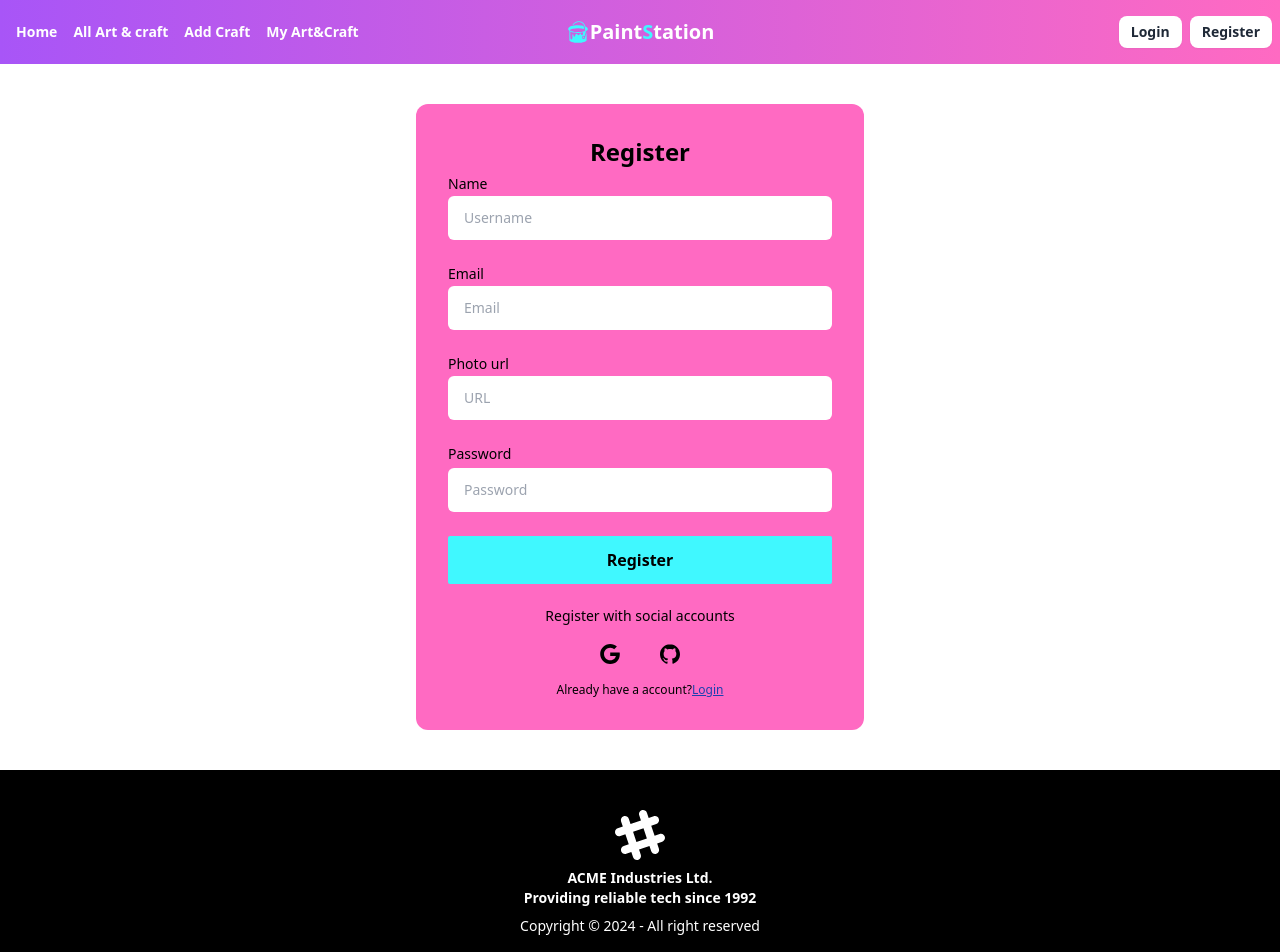
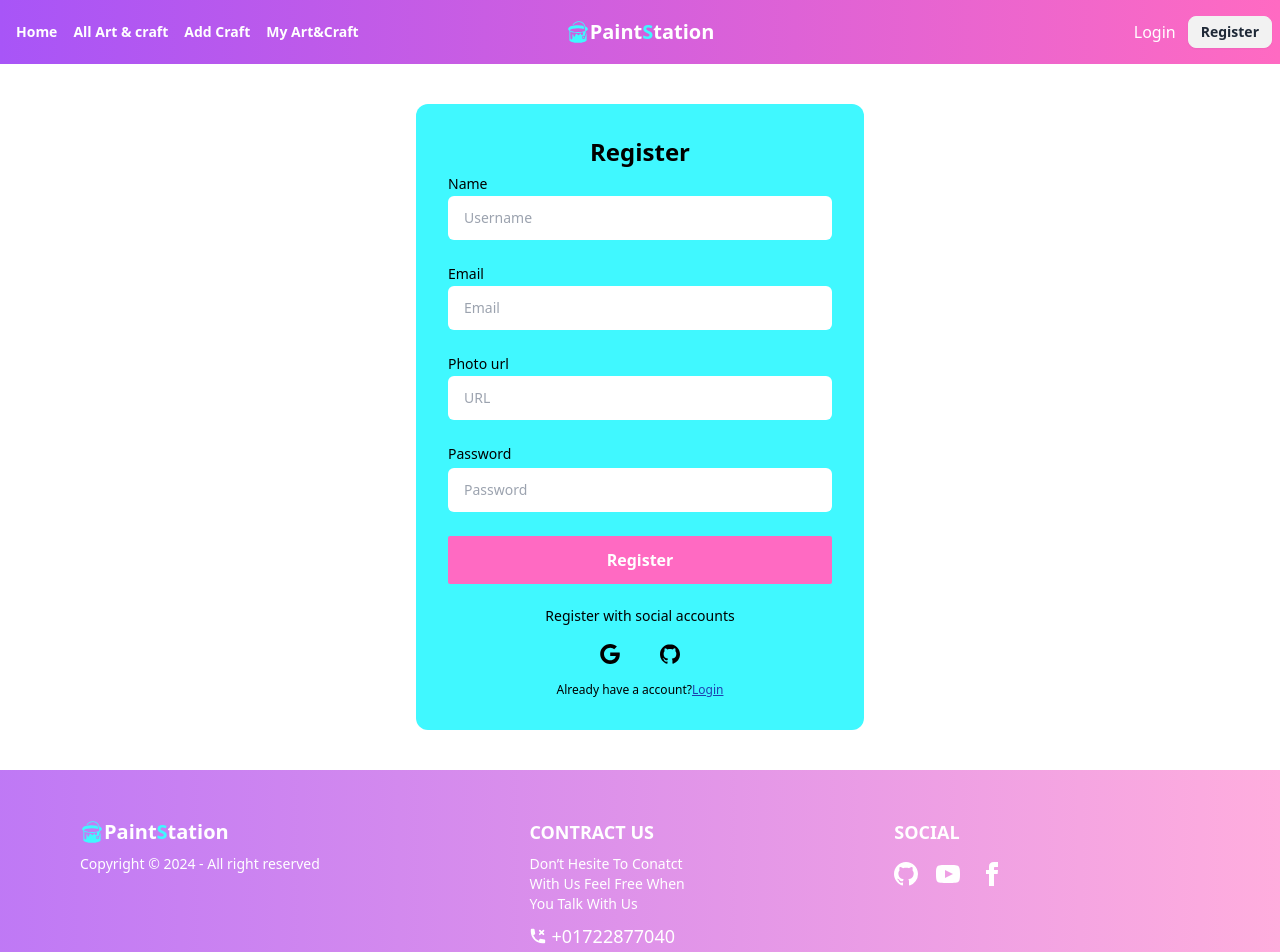
Before and after one commit to Mdafsarx/ph-10-as-client, a React (Vite) app: page /Register in a window 1280 px wide. Shown: the top 952 px of the page. Built offline with nearby package versions, Linux system fonts and the light colour scheme; no server answers.

Commit message:
npm run build done

```diff
--- a/src/Components/AddCraftSection.jsx
+++ b/src/Components/AddCraftSection.jsx
@@ -8,7 +8,7 @@ const AddCraftSection = () => {
         const cost =e.target.cost.value ;
         const name=e.target.name.value ;
         const Craft={imgUrl,cost,name};
-        axios.post('http://localhost:3000/craftSection',Craft).
+        axios.post('https://ph-10-as-server.vercel.app/craftSection',Craft).
         then(data=>{
             console.log(data.data)
             if(data.data.insertedId){
--- a/src/Components/Footer.jsx
+++ b/src/Components/Footer.jsx
@@ -1,23 +1,36 @@
+import { GiPaintBucket } from "react-icons/gi";
+import { BsGithub } from "react-icons/bs";
+import { HiPhoneMissedCall } from "react-icons/hi";
+
+
+
 const Footer = () => {
     return (
-        <div className="bg-black *:text-white">
-            <footer className="footer footer-center p-10 ">
-                <aside>
-                    <svg width="50" height="50" viewBox="0 0 24 24" xmlns="http://www.w3.org/2000/svg" fillRule="evenodd" clipRule="evenodd" className="inline-block fill-current"><path d="M22.672 15.226l-2.432.811.841 2.515c.33 1.019-.209 2.127-1.23 2.456-1.15.325-2.148-.321-2.463-1.226l-.84-2.518-5.013 1.677.84 2.517c.391 1.203-.434 2.542-1.831 2.542-.88 0-1.601-.564-1.86-1.314l-.842-2.516-2.431.809c-1.135.328-2.145-.317-2.463-1.229-.329-1.018.211-2.127 1.231-2.456l2.432-.809-1.621-4.823-2.432.808c-1.355.384-2.558-.59-2.558-1.839 0-.817.509-1.582 1.327-1.846l2.433-.809-.842-2.515c-.33-1.02.211-2.129 1.232-2.458 1.02-.329 2.13.209 2.461 1.229l.842 2.515 5.011-1.677-.839-2.517c-.403-1.238.484-2.553 1.843-2.553.819 0 1.585.509 1.85 1.326l.841 2.517 2.431-.81c1.02-.33 2.131.211 2.461 1.229.332 1.018-.21 2.126-1.23 2.456l-2.433.809 1.622 4.823 2.433-.809c1.242-.401 2.557.484 2.557 1.838 0 .819-.51 1.583-1.328 1.847m-8.992-6.428l-5.01 1.675 1.619 4.828 5.011-1.674-1.62-4.829z"></path></svg>
-                    <p className="font-bold">
-                        ACME Industries Ltd. <br />Providing reliable tech since 1992
-                    </p>
+        <footer className="footer py-12 px-20 bg-gradient-to-r from-[#AF57F3CC] to-[#FF6AC28C] *:text-white  ">
+            <aside className="">
+            <div className="flex items-center">
+                    <p className="text-2xl text-[#40F8FF]"><GiPaintBucket /></p>
+                    <h2 className="md:text-xl font-bold">
+                        Paint<span className="text-[#40F8FF]">S</span>tation</h2>
+                </div>
                 <p>Copyright © 2024 - All right reserved</p>
             </aside>
             <nav>
+                <h6 className="text-white font-black text-lg uppercase">Contract us</h6>
+                <p>Don’t Hesite To Conatct <br />
+                     With Us Feel Free When <br /> You Talk With Us</p>
+                     <p className="flex items-center gap-1 text-lg"><HiPhoneMissedCall />+01722877040</p>
+            </nav>
+            <nav className="space-y-2">
+            <h6 className="text-white font-black text-lg uppercase">Social</h6>
                 <div className="grid grid-flow-col gap-4">
-                        <a><svg xmlns="http://www.w3.org/2000/svg" width="24" height="24" viewBox="0 0 24 24" className="fill-current"><path d="M24 4.557c-.883.392-1.832.656-2.828.775 1.017-.609 1.798-1.574 2.165-2.724-.951.564-2.005.974-3.127 1.195-.897-.957-2.178-1.555-3.594-1.555-3.179 0-5.515 2.966-4.797 6.045-4.091-.205-7.719-2.165-10.148-5.144-1.29 2.213-.669 5.108 1.523 6.574-.806-.026-1.566-.247-2.229-.616-.054 2.281 1.581 4.415 3.949 4.89-.693.188-1.452.232-2.224.084.626 1.956 2.444 3.379 4.6 3.419-2.07 1.623-4.678 2.348-7.29 2.04 2.179 1.397 4.768 2.212 7.548 2.212 9.142 0 14.307-7.721 13.995-14.646.962-.695 1.797-1.562 2.457-2.549z"></path></svg></a>
-                        <a><svg xmlns="http://www.w3.org/2000/svg" width="24" height="24" viewBox="0 0 24 24" className="fill-current"><path d="M19.615 3.184c-3.604-.246-11.631-.245-15.23 0-3.897.266-4.356 2.62-4.385 8.816.029 6.185.484 8.549 4.385 8.816 3.6.245 11.626.246 15.23 0 3.897-.266 4.356-2.62 4.385-8.816-.029-6.185-.484-8.549-4.385-8.816zm-10.615 12.816v-8l8 3.993-8 4.007z"></path></svg></a>
-                        <a><svg xmlns="http://www.w3.org/2000/svg" width="24" height="24" viewBox="0 0 24 24" className="fill-current"><path d="M9 8h-3v4h3v12h5v-12h3.642l.358-4h-4v-1.667c0-.955.192-1.333 1.115-1.333h2.885v-5h-3.808c-3.596 0-5.192 1.583-5.192 4.615v3.385z"></path></svg></a>
+                    <a href="https://github.com/Mdafsarx" target="_blank"><BsGithub className="text-2xl" /></a>
+                    <a href="https://www.youtube.com/channel/UCfokMm6sYTLAP1_071QLrEA" target="_blank"><svg xmlns="http://www.w3.org/2000/svg" width="28" height="24" viewBox="0 0 24 24" className="fill-current"><path d="M19.615 3.184c-3.604-.246-11.631-.245-15.23 0-3.897.266-4.356 2.62-4.385 8.816.029 6.185.484 8.549 4.385 8.816 3.6.245 11.626.246 15.23 0 3.897-.266 4.356-2.62 4.385-8.816-.029-6.185-.484-8.549-4.385-8.816zm-10.615 12.816v-8l8 3.993-8 4.007z"></path></svg></a>
+                    <a href="https://web.facebook.com/profile.php?id=61554716528686&.id=61554716528686&_rdc=1&_rdr" target="_blank"><svg xmlns="http://www.w3.org/2000/svg" width="28" height="24" viewBox="0 0 24 24" className="fill-current"><path d="M9 8h-3v4h3v12h5v-12h3.642l.358-4h-4v-1.667c0-.955.192-1.333 1.115-1.333h2.885v-5h-3.808c-3.596 0-5.192 1.583-5.192 4.615v3.385z"></path></svg></a>
                 </div>
             </nav>
+
         </footer>
-        </div>
     );
 };
 
--- a/src/Components/Navbar.jsx
+++ b/src/Components/Navbar.jsx
@@ -9,10 +9,10 @@ const Navbar = () => {
     const { user, Logout, loading } = useContext(AuthCOntext);
 
     const PageLink = <>
-        <NavLink to={'/'}>Home</NavLink>
-        <NavLink to={'/allArt&Craft'}>All Art & craft</NavLink>
-        <NavLink to={'/addCraft'}>Add Craft</NavLink>
-        <NavLink to={`/myArt&Craft/${user?.email}`}>My Art&Craft</NavLink>
+        <NavLink className={({isActive})=>isActive?'btn btn-sm':''} to={'/'}>Home</NavLink>
+        <NavLink className={({isActive})=>isActive?'btn btn-sm':''} to={'/allArt&Craft'}>All Art & craft</NavLink>
+        <NavLink className={({isActive})=>isActive?'btn btn-sm':''} to={'/addCraft'}>Add Craft</NavLink>
+        <NavLink className={({isActive})=>isActive?'btn btn-sm':''} to={`/myArt&Craft/${user?.email}`}>My Art&Craft</NavLink>
     </>
 
     function handleLogout() {
@@ -30,7 +30,7 @@ const Navbar = () => {
                         <div tabIndex={0} role="button" className="btn btn-ghost lg:hidden">
                             <svg xmlns="http://www.w3.org/2000/svg" className="h-5 w-5" fill="none" viewBox="0 0 24 24" stroke="currentColor"><path strokeLinecap="round" strokeLinejoin="round" strokeWidth="2" d="M4 6h16M4 12h8m-8 6h16" /></svg>
                         </div>
-                        <ul tabIndex={0} className="menu font-bold menu-sm dropdown-content mt-3 text-black z-50 p-2 shadow bg-base-100 rounded-box w-40">
+                        <ul tabIndex={0} className="menu font-bold menu-sm dropdown-content mt-3 text-black z-50 p-2 shadow bg-base-100 rounded-box w-32 space-y-2">
                             {PageLink}
                         </ul>
                     </div>
@@ -58,13 +58,13 @@ const Navbar = () => {
                         user ?
                             <div className="navbar-end flex items-center gap-2">
                                 <div className="dropdown dropdown-hover">
-                                    <div  className="">
-                                    <div className="avatar placeholder">
+                                    <div className="">
+                                        <div className="avatar placeholder">
                                             <div className=" rounded-full w-8 ring ring-[#40F8FF] ring-offset-base-100 ">
                                                 <img src={user?.photoURL} alt="" />
                                             </div>
                                         </div>
-                                        </div>
+                                    </div>
                                     <ul className="dropdown-content z-50 text-black menu p-2 shadow bg-base-100 rounded-lg w-auto">
                                         <h2>{user?.displayName}</h2>
                                     </ul>
@@ -72,9 +72,9 @@ const Navbar = () => {
 
                                 <button className="btn bg-white btn-sm font-bold border-0" onClick={handleLogout}>Logout</button>
                             </div> :
-                            <div className="navbar-end flex items-center gap-1 md:gap-2">
-                                <NavLink className="btn bg-white btn-sm font-bold border-0" to={'/Login'}>Login</NavLink>
-                                <NavLink className="btn bg-white btn-sm font-bold border-0" to={'/Register'}>Register</NavLink>
+                            <div className="navbar-end flex items-center gap-1 md:gap-3">
+                                <NavLink className={({isActive})=>isActive?'btn btn-sm':'text-base hover:underline'} to={'/Login'}>Login</NavLink>
+                                <NavLink className={({isActive})=>isActive?'btn btn-sm':'text-base hover:underline'} to={'/Register'}>Register</NavLink>
                             </div>
                         : <div className="navbar-end"><span className="loading loading-bars loading-md"></span></div>
 
--- a/src/Pages/Home/CraftItems.jsx
+++ b/src/Pages/Home/CraftItems.jsx
@@ -15,7 +15,7 @@ const CraftItems = () => {
 
     const [items, setItems] = useState([])
     useEffect(() => {
-        axios.get('http://localhost:3000/CraftItem')
+        axios.get('https://ph-10-as-server.vercel.app/CraftItem')
             .then(data => setItems(data.data))
     }, [])
 
--- a/src/Pages/Home/PopularProduct.jsx
+++ b/src/Pages/Home/PopularProduct.jsx
@@ -6,7 +6,7 @@ const PopularProduct = () => {
 
     const [items, setItems] = useState([]);
     useEffect(() => {
-        axios.get('http://localhost:3000/CraftItem')
+        axios.get('https://ph-10-as-server.vercel.app/CraftItem')
             .then(data => setItems(data.data))
     }, [])
     const [show, setShow] = useState(10);
--- a/src/Pages/Login/Login.jsx
+++ b/src/Pages/Login/Login.jsx
@@ -54,7 +54,7 @@ const Login = () => {
     }
 
     return (
-        <div className="flex justify-center py-10">
+        <div className="flex justify-center md:py-10">
 
 
 
@@ -69,7 +69,7 @@ const Login = () => {
                         <label htmlFor="password" className="block ">Password</label>
                         <input type="password" name="password" placeholder="Password" className="w-full text-black px-4 py-3 rounded-md dark:text-gray-800 focus:dark:border-violet-600" />
                     </div>
-                    <button className="block w-full p-3 text-center rounded-sm text-white font-bold bg-[#FF6AC2]">Login in</button>
+                    <button className="block w-full p-3 text-center rounded-sm text-white font-bold bg-[#FF6AC2]">Login</button>
                 </form>
                 <div className="flex items-center pt-4 space-x-1">
                     <div className="flex-1 h-px sm:w-16 "></div>
--- a/src/Pages/Register/Register.jsx
+++ b/src/Pages/Register/Register.jsx
@@ -72,9 +72,9 @@ const Register = () => {
 
     return (
         <div>
-            <div className="flex justify-center py-10">
+            <div className="flex justify-center md:py-10">
 
-                <div className="w-full max-w-md p-8 space-y-1.5 rounded-xl bg-[#FF6AC2] text-black ">
+                <div className="w-full max-w-md p-8 space-y-1.5 md:rounded-xl bg-[#40F8FF] text-black ">
                     <h1 className="text-2xl font-bold text-center">Register</h1>
                     <form onSubmit={handleRegister} className="space-y-6">
 
@@ -102,7 +102,7 @@ const Register = () => {
                         </div>
 
 
-                        <button className="block w-full p-3 text-center rounded-sm text-black font-bold bg-[#40F8FF]">Register</button>
+                        <button className="block w-full p-3 text-center rounded-sm text-white font-bold bg-[#FF6AC2]">Register</button>
                     </form>
                     <div className="flex items-center pt-4 space-x-1">
                         <div className="flex-1 h-px sm:w-16 "></div>
--- a/src/Pages/addCraft/AddCraft.jsx
+++ b/src/Pages/addCraft/AddCraft.jsx
@@ -20,7 +20,7 @@ const AddCraft = () => {
         const Image = e.target.Image.value;
         const Item = e.target.Item.value;
         const data = { name, email, description, price, rating, customization, processing, subcategory, stock, Image, Item }
-        axios.post('http://localhost:3000/ArtCraft', data)
+        axios.post('https://ph-10-as-server.vercel.app/ArtCraft', data)
             .then(data => {
                 if (data.data.insertedId) {
                     toast.success('Craft added successful');
--- a/src/Pages/myArt&Craft/MyArtCraft.jsx
+++ b/src/Pages/myArt&Craft/MyArtCraft.jsx
@@ -11,7 +11,7 @@ const MyArtCraft = () => {
 
     useEffect(()=>{
 
-      axios.get(`http://localhost:3000/ArtCraft/${user?.email}`)
+      axios.get(`https://ph-10-as-server.vercel.app/ArtCraft/${user?.email}`)
       .then(data=>{
         setData(data.data)
       })
--- a/src/Pages/myArt&Craft/MyCraft.jsx
+++ b/src/Pages/myArt&Craft/MyCraft.jsx
@@ -13,7 +13,7 @@ const MyCraft = ({ data , Reload ,SetReload}) => {
     }
 
     const handleDelete=()=>{
-     axios.delete(`http://localhost:3000/ArtCraft/${_id}`)
+     axios.delete(`https://ph-10-as-server.vercel.app/ArtCraft/${_id}`)
      .then(data=>{
         if(data.data.deletedCount===1){
             toast.success('Delete successful')
--- a/src/Pages/myArt&Craft/UpdateRoute.jsx
+++ b/src/Pages/myArt&Craft/UpdateRoute.jsx
@@ -12,7 +12,7 @@ const UpdateRoute = () => {
     const { description, price, rating, customization, processing, subcategory, stock, Image, Item , _id} = Data || {}
 
    useEffect(()=>{
-    axios.get(`http://localhost:3000/ArtCraft/email/${id}`)
+    axios.get(`https://ph-10-as-server.vercel.app/ArtCraft/email/${id}`)
     .then(data=>setData(data.data))
    },[])
 
@@ -28,7 +28,7 @@ const UpdateRoute = () => {
          const Image = e.target.Image.value;
          const Item = e.target.Item.value;
          const data = {  description, price, rating, customization, processing, subcategory, stock, Image, Item }
-         axios.put(`http://localhost:3000/ArtCraft/${_id}`,data)
+         axios.put(`https://ph-10-as-server.vercel.app/ArtCraft/${_id}`,data)
          .then(data=>{
             if(data.data.modifiedCount===1){
                 toast.success('Updated successful')
--- a/src/Routes/routes.jsx
+++ b/src/Routes/routes.jsx
@@ -33,13 +33,13 @@ const router = createBrowserRouter([
       {
         path:'/myArt&Craft/:email',
         element:<PrivateRoute><MyArtCraft/></PrivateRoute>,
-        // loader:({params})=>fetch(`http://localhost:3000/ArtCraft/${params.email}`)
+        // loader:({params})=>fetch(`https://ph-10-as-server.vercel.app/ArtCraft/${params.email}`)
       },
 
       {
         path:'/myArt&Craft/update/:id',
         element:<PrivateRoute><UpdateRoute/></PrivateRoute>
-        // loader:({params})=>fetch(`http://localhost:3000/ArtCraft/email/${params.id}`)
+        // loader:({params})=>fetch(`https://ph-10-as-server.vercel.app/ArtCraft/email/${params.id}`)
       },
 
       {
```
Also changed, not shown: 1 other file (tests, documents, lock files or other folders). Lines whose indentation alone changed are shown as unchanged.
